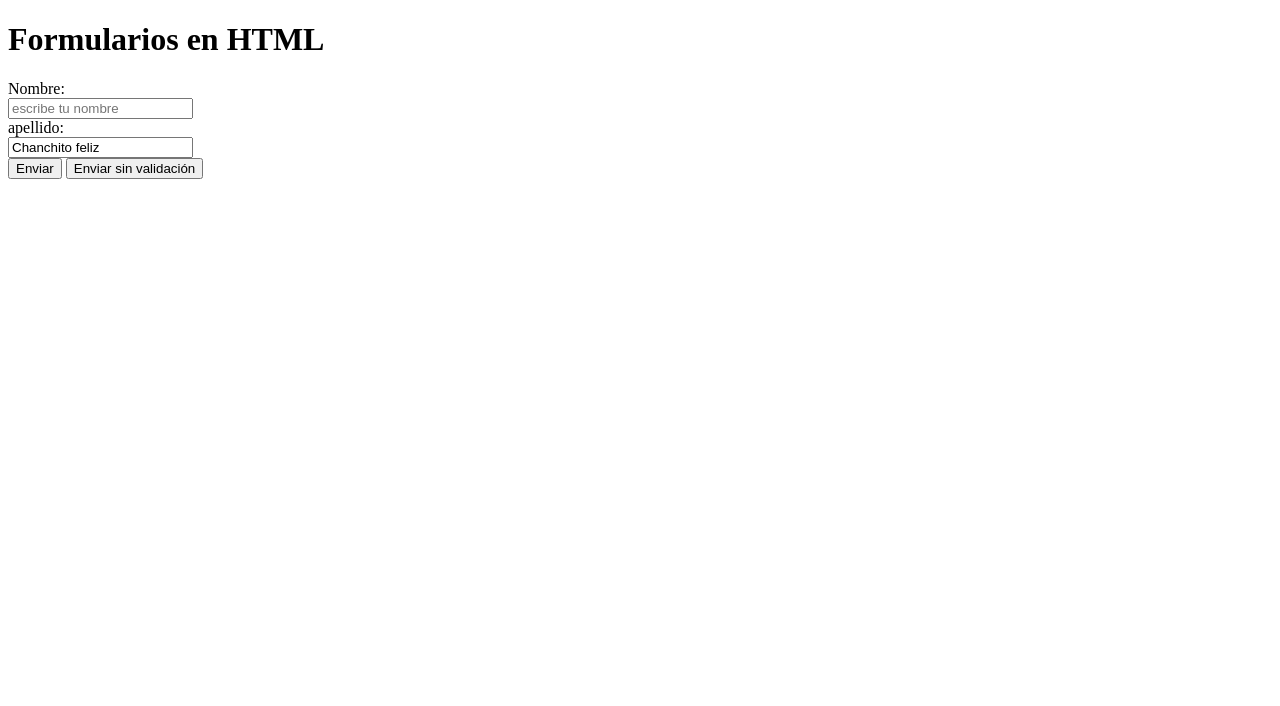
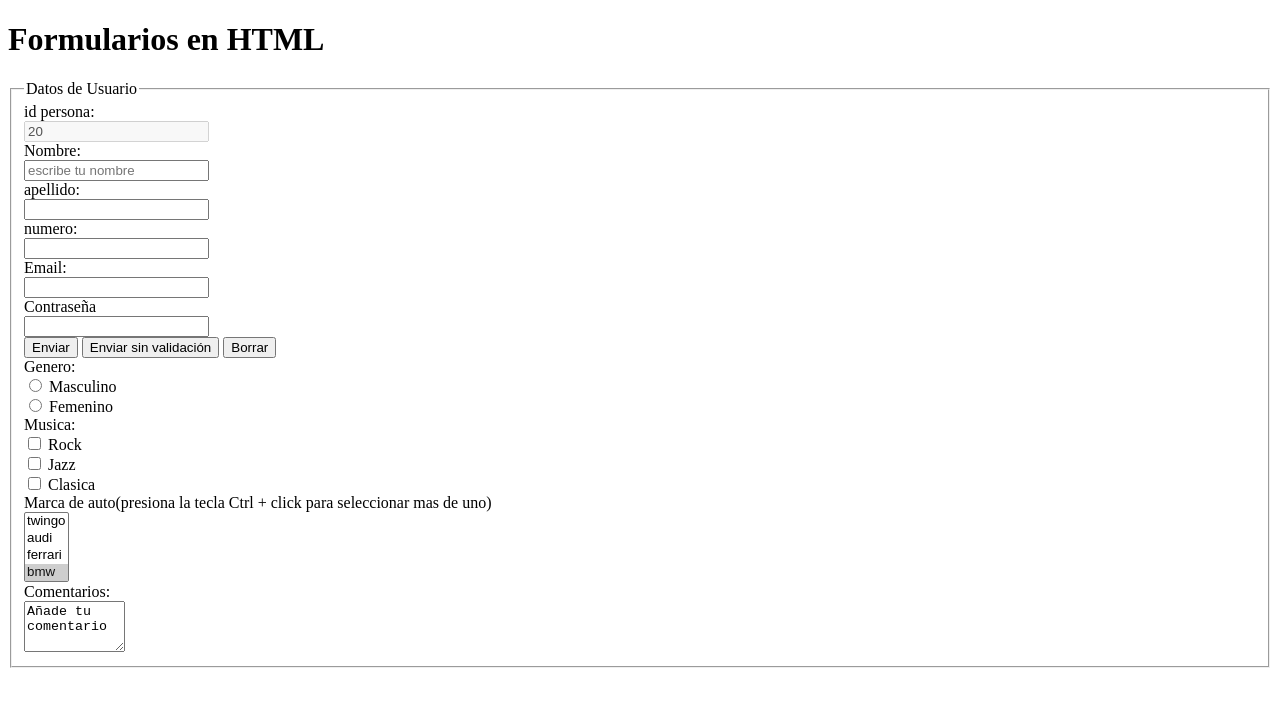
Before and after one commit to chrisfalla/Curso_Frontend_Udemy, a plain HTML site: page Leccion_7/index.html in a window 1280 px wide. Drawn offline with Linux system fonts and the light colour scheme.

Commit message:
teoria formularios lista

```diff
--- a/Leccion_7/index.html
+++ b/Leccion_7/index.html
@@ -9,15 +9,61 @@
 
 <body>
     <h1>Formularios en HTML</h1>
-    <form>
-        <label for="nombre">Nombre:</label><br>
-        <input type="text" id="nombre" placeholder="escribe tu nombre" required="true">
-        <br>
-        <label for="apellido">apellido:</label><br>
-        <input type="text" id="apellido" value="Chanchito feliz" required="true"><br>
-        <input type="submit" value="Enviar">
-        <input type="submit" formnovalidate="formnovalidate"
-        value="Enviar sin validación">
+    <form action="mi_server" method="post" target="blank" autocomplete="off">
+        <fieldset>
+            <legend>Datos de Usuario</legend>
+
+            <input type="hidden" name="sistema" id="sistema" value="spa">
+
+            <label for="idpersona">id persona:</label><br>
+            <input type="text" id="idpersona" name="idpersona" readonly="true" value="20" disabled="true"><br>
+
+            <label for="nombre">Nombre:</label><br>
+            <input type="text" id="nombre" placeholder="escribe tu nombre" required="true"><br>
+
+            <label for="apellido">apellido:</label><br>
+            <input type="text" id="apellido" required="true"><br>
+
+            <label for="numero">numero:</label><br>
+            <input type="number" id="numero" required="true" step="any"><br>
+
+            <label for="email">Email:</label><br>
+            <input type="email" id="email" name="email"><br>
+
+            <label for="password">Contraseña</label><br>
+            <input type="password" id="password"><br>
+
+            <input type="submit" value="Enviar">
+            <input type="submit" formnovalidate="formnovalidate" value="Enviar sin validación">
+            <input type="reset" value="Borrar"><br>
+
+            <label>Genero:</label><br>
+            <input type="radio" id="masculino" name="genero" value="masculino">
+            <label for="masculino">Masculino</label><br>
+            <input type="radio" id="femenino" name="genero" value="femenino">
+            <label for="">Femenino</label><br>
+
+            <label for="">Musica:</label><br>
+            <input type="checkbox" name="musica" id="clasica" value="clasica">
+            <label for="">Rock</label><br>
+            <input type="checkbox" name="musica" id="rock" value="rock">
+            <label for="">Jazz</label><br>
+            <input type="checkbox" name="musica" id="jazz" value="jazz">
+            <label for="">Clasica</label><br>
+
+            <label for="autos">Marca de auto(presiona la tecla Ctrl + click para seleccionar mas de uno)</label><br>
+            <select name="autos" id="autos" multiple="true">
+                <option value="twingo">twingo</option>
+                <option value="audi">audi</option>
+                <option value="ferrari">ferrari</option>
+                <option value="bmw" selected="true">bmw</option>
+            </select><br>
+
+            <label for="">Comentarios:</label><br>
+            <textarea name="comentario" id="comentario" rows="3" cols="10">Añade tu comentario</textarea>
+
+
+        </fieldset>
     </form>
 </body>
 
```
